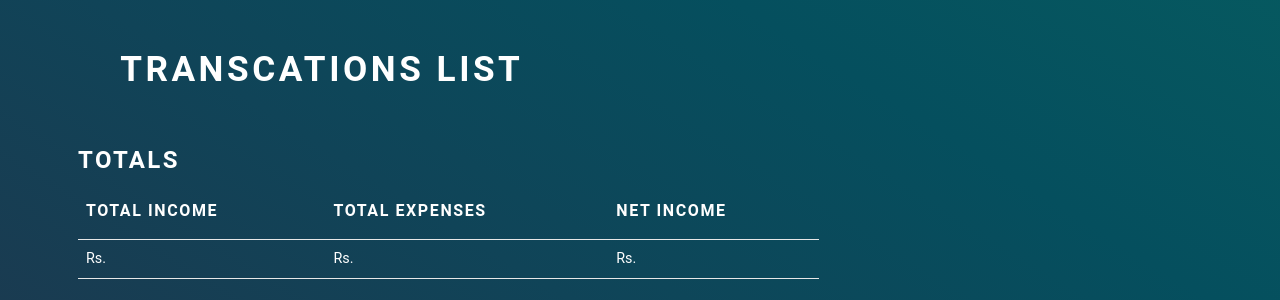
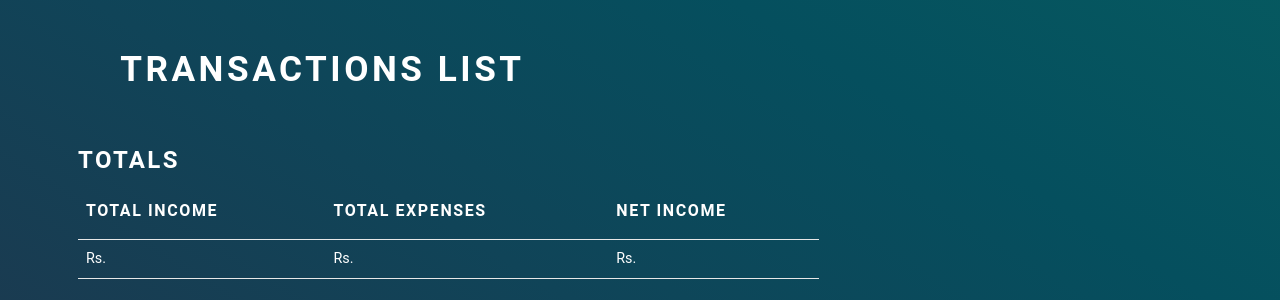
Before and after one commit to kshamata17/Django-htmxFinanceTrackerApp, a Django app: template main/templates/main/transactions.html in a window 1280 px wide. Shown: the part 58-358 px from the top of the page. Run offline with Django 4.2, Linux system fonts and the light colour scheme; the template is opened without the code that fills it, so the values that code supplies are empty; some libraries are stand-ins or nearby versions; some web fonts are replaced.

Commit message:
spelling corrected for transaction

```diff
--- a/main/templates/main/transactions.html
+++ b/main/templates/main/transactions.html
@@ -6,7 +6,7 @@
     <div class="container py-4">
         <h1 class="text-white text-uppercase">
             <i class="fa-solid fa-list"></i>
-            Transcations List
+            Transactions List
         </h1>
         <div>
             {% include 'main/partials/transactions-container.html' %}
```
